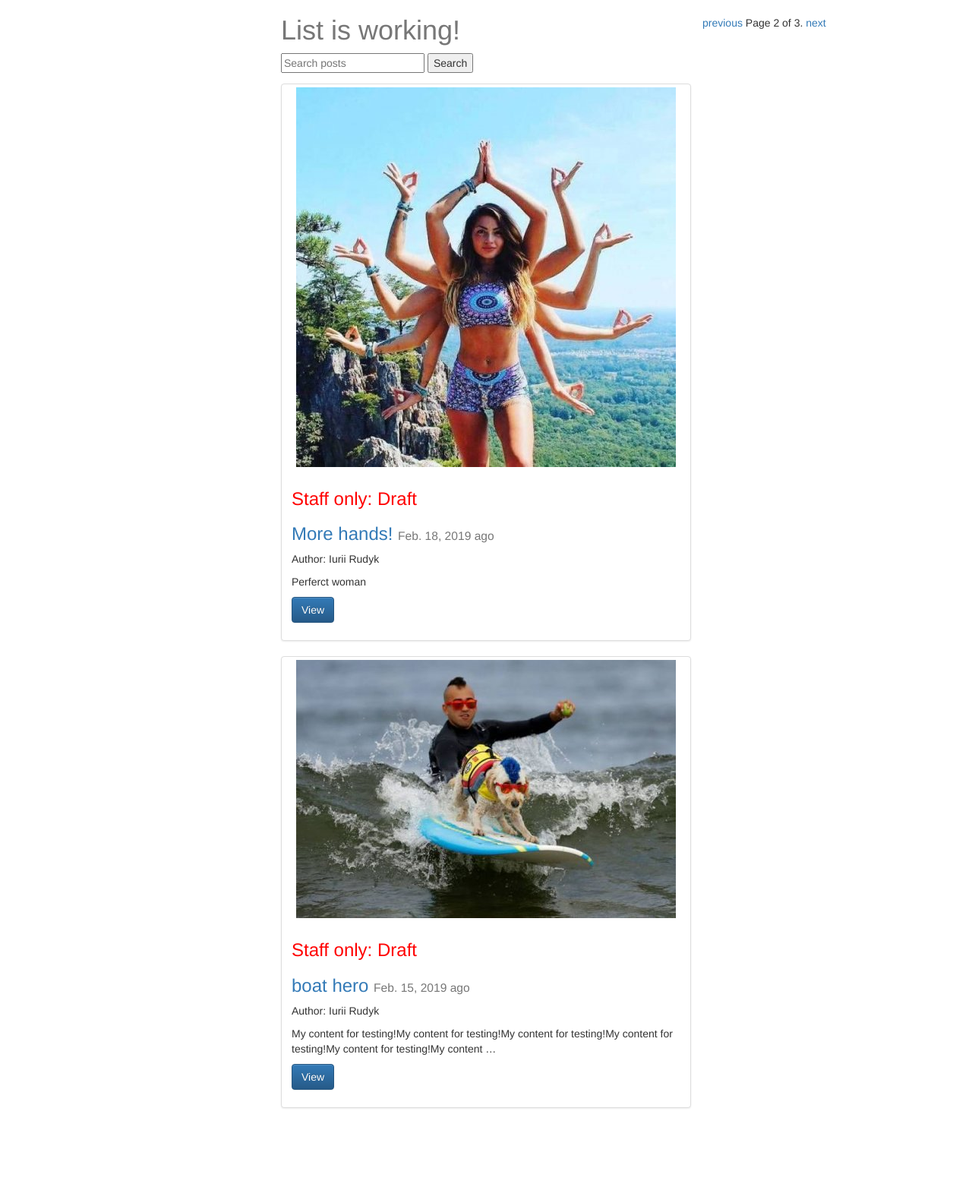
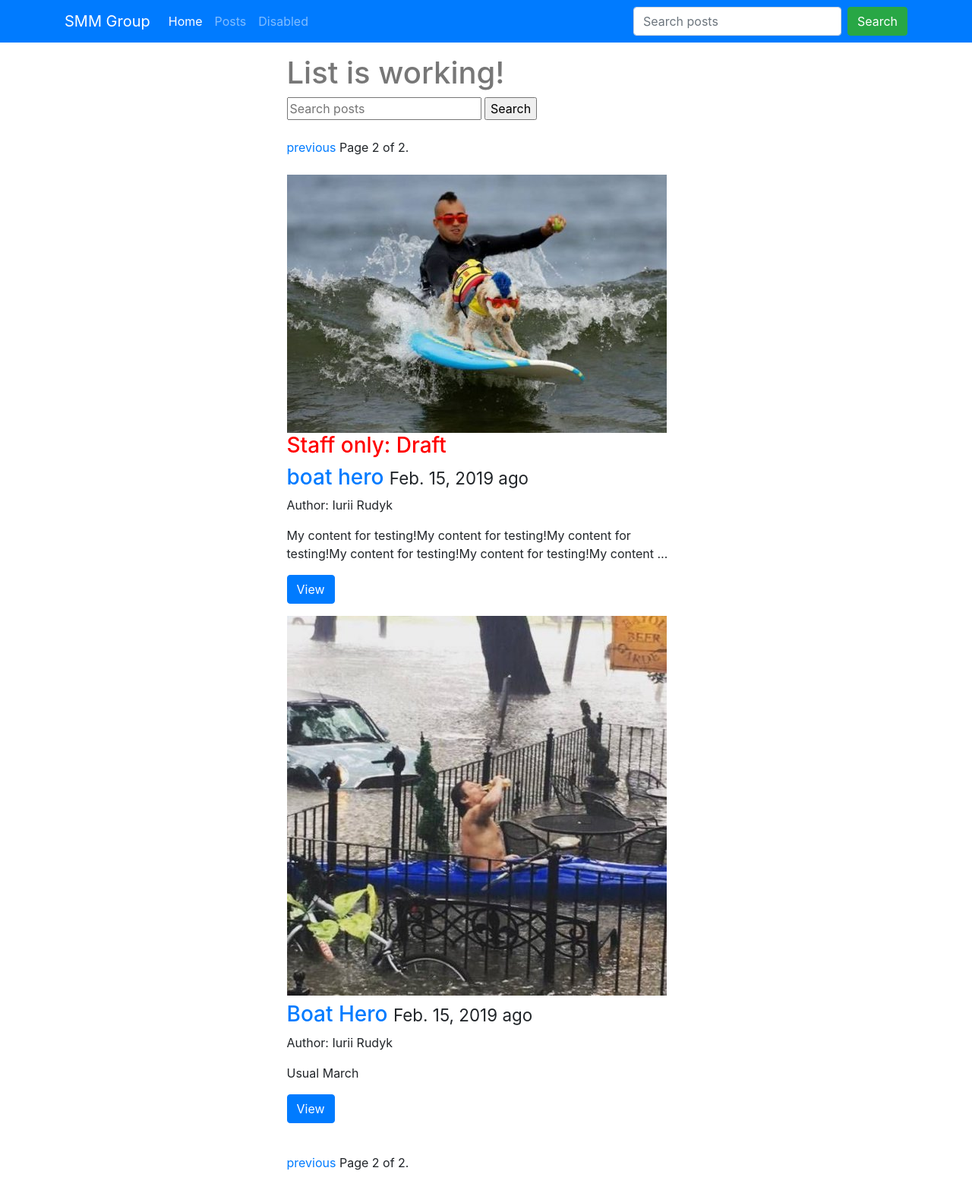
Before and after one commit to Rudyk-Iurii/djangosite1.9, a Django app: page /posts/?page=2 in a window 1280 px wide. Shown: the whole page at 76% size. Before the commit the page ends 1460 px from the top, so only its background shows below. Run offline with Django 3.2, Linux system fonts and the light colour scheme; a user stored in the database is signed in; data comes from the database, SQL or seed files in the repository; both versions use the stored data as it was after the commit; some libraries are stand-ins or nearby versions.

Commit message:
updated by old project. global fix + css

```diff
--- a/src/posts/views.py
+++ b/src/posts/views.py
@@ -60,7 +60,7 @@ def post_list(request):
             Q(user__first_name__icontains=query)|
             Q(user__last_name__icontains=query)
         ).distinct()
-    paginator = Paginator(queryset_list, 2) # Show 25 contacts per page
+    paginator = Paginator(queryset_list, 3) # Show 25 contacts per page
     page_request_var = "page"
     page = request.GET.get(page_request_var)
     try:
--- a/src/static/css/base.css
+++ b/src/static/css/base.css
@@ -1,3 +1,6 @@
 h1 {
     color: #777777;
 }
+.text-allign-center{
+      text-align: center;
+    }
--- a/src/templates/base.html
+++ b/src/templates/base.html
@@ -4,8 +4,8 @@
 <head>
 <title>{% block head_title %}Try Django 1.9{% endblock head_title %}</title>
 
-    <!-- Latest compiled and minified CSS -->
-<link rel="stylesheet" href="https://maxcdn.bootstrapcdn.com/bootstrap/3.3.7/css/bootstrap.min.css" integrity="sha384-BVYiiSIFeK1dGmJRAkycuHAHRg32OmUcww7on3RYdg4Va+PmSTsz/K68vbdEjh4u" crossorigin="anonymous">
+        <!-- Latest compiled and minified CSS -->
+    <link rel="stylesheet" href="https://maxcdn.bootstrapcdn.com/bootstrap/3.3.7/css/bootstrap.min.css" integrity="sha384-BVYiiSIFeK1dGmJRAkycuHAHRg32OmUcww7on3RYdg4Va+PmSTsz/K68vbdEjh4u" crossorigin="anonymous">
 
 <!-- Optional theme -->
 <link rel="stylesheet" href="https://maxcdn.bootstrapcdn.com/bootstrap/3.3.7/css/bootstrap-theme.min.css" integrity="sha384-rHyoN1iRsVXV4nD0JutlnGaslCJuC7uwjduW9SVrLvRYooPp2bWYgmgJQIXwl/Sp" crossorigin="anonymous">
--- a/src/templates/base1.html
+++ b/src/templates/base1.html
@@ -12,7 +12,14 @@
     <!--<link rel="canonical" href="https://getbootstrap.com/docs/4.3/examples/navbar-static/">-->
 
 
- {% include 'head_css.html' %}
+      {% include 'head_css.html' %}
+      <style>
+          {% block style %}
+
+
+          {% endblock %}
+      </style>
+
 
   </head>
 
@@ -23,11 +30,13 @@
 <div class="container">
   {% block jumbotron %}
   {% endblock %}
-
-  {% block content %}
-  {% endblock %}
 </div>
 
+<div class="container"  >
+{% block content %}
+  <!--code from post_list-->
+{% endblock %}
+</div>
 
  {% include 'javascript.html' %}
 
--- a/src/templates/head_css.html
+++ b/src/templates/head_css.html
@@ -23,3 +23,4 @@
 
 <link href="{% static 'css/bootstrap.min.css' %}" rel="stylesheet" >
 <link href="{% static 'css/navbar-top-fixed.css' %}" rel="stylesheet">
+<link href="{% static 'css/base.css' %}" rel="stylesheet">
--- a/src/templates/navbar.html
+++ b/src/templates/navbar.html
@@ -3,24 +3,24 @@
 
 <nav class="navbar navbar-expand-md navbar-dark bg-primary mb-3">
   <div class="container">
-    <a class="navbar-brand" href="#">SMM Group</a>
+    <a class="navbar-brand" href="{% url 'home' %}">SMM Group</a>
     <button class="navbar-toggler" type="button" data-toggle="collapse" data-target="#navbarCollapse" aria-controls="navbarCollapse" aria-expanded="false" aria-label="Toggle navigation">
       <span class="navbar-toggler-icon"></span>
     </button>
     <div class="collapse navbar-collapse" id="navbarCollapse">
       <ul class="navbar-nav mr-auto">
         <li class="nav-item active">
-          <a class="nav-link" href="#">Home <span class="sr-only">(current)</span></a>
+          <a class="nav-link" href="{% url 'home' %}">Home <span class="sr-only">(current)</span></a>
         </li>
         <li class="nav-item">
-          <a class="nav-link" href="/posts/">Posts</a>
+          <a class="nav-link" href="/posts">Posts</a>
         </li>
         <li class="nav-item">
-          <a class="nav-link disabled" href="#" tabindex="-1" aria-disabled="true">Disabled</a>
+          <a class="nav-link" href="{% url 'about' %}" tabindex="-1" aria-disabled="false">Disabled</a>
         </li>
       </ul>
-      <form class="form-inline mt-2 mt-md-0">
-        <input class="form-control mr-sm-2" type="text" placeholder="Search" aria-label="Search">
+      <form class="form-inline mt-2 mt-md-0" action="/posts">
+        <input class="form-control mr-sm-2" type="text" name="q" placeholder="Search posts" value="{{ request.GET.q }}">
         <button class="btn btn-success my-2 my-sm-0" type="submit">Search</button>
       </form>
     </div>
--- a/src/templates/post_detail.html
+++ b/src/templates/post_detail.html
@@ -1,4 +1,4 @@
-{% extends "base.html" %}
+{% extends "base1.html" %}
 {% load urlify %}
 
 {% block head_title %}
@@ -8,7 +8,7 @@
 
 
 {% block content %}
-<div class="col-sm-6 col-sm-offset-3">
+<div class="col-sm-6 offset-3">
 
 
     <img src="{{ instance.image.url }}" class = "img-responsive">
--- a/src/templates/post_list.html
+++ b/src/templates/post_list.html
@@ -1,20 +1,35 @@
-{% extends "base.html" %}
+{% extends "base1.html" %}
 {% block content %}
 
-<div class="col-sm-6 col-sm-offset-3">
+<div class="col-sm-6 offset-sm-3">
     <h1>{{ title }} is working!</h1>
     <form method="GET" action="">
         <input type="text" name="q" placeholder="Search posts" value="{{ request.GET.q }}">
         <input type="submit" value="Search">
-</form>
+    </form><br>
+        <div class="pagination">
+    <span class="step-links">
+        {% if object_list.has_previous %}
+            <a href="?{{ page_request_var }}={{ object_list.previous_page_number }}{% if request.GET.q %}&q={{ request.GET.q }}{% endif %}">previous</a>
+        {% endif %}
+
+        <span class="current">
+            Page {{ object_list.number }} of {{ object_list.paginator.num_pages }}.
+        </span>
+
+        {% if object_list.has_next %}
+            <a href="?{{ page_request_var }}={{ object_list.next_page_number }}{% if request.GET.q %}&q={{ request.GET.q }}{% endif %}">next</a>
+        {% endif %}
+    </span>
+    </div><br>
     {% for obj in object_list %}
     <div class="row">
 
 
         <div class="col-sm-12">
-    <div class="thumbnail">
+            <div class="thumbnail" >
                 {% if obj.image %}
-        <img src="{{ obj.image.url }}" class = "img-responsive">
+                <img src="{{ obj.image.url }}" class = "img-responsive" style="max-width: 500px">
                 {% endif %}
                 <!--<img src="..." alt="...">-->
                 <div class="caption">
@@ -32,9 +47,7 @@
     </div>
 
 
-{% endfor %}
-</div>
-
+    {% endfor %}<br>
       <div class="pagination">
     <span class="step-links">
         {% if object_list.has_previous %}
@@ -51,4 +64,7 @@
     </span>
     </div>
 
+</div><br>
+
+
 {% endblock content %}
--- a/src/trydjango19/urls.py
+++ b/src/trydjango19/urls.py
@@ -23,7 +23,8 @@ urlpatterns = [
     url(r'^admin/', admin.site.urls),
     url(r'^posts/', include("posts.urls", namespace='posts')),
     url(r'^$', "newsletter.views.home", name='home'),
-    url(r'^contact/$', "newsletter.views.contact", name='contact')
+    url(r'^contact/$', "newsletter.views.contact", name='contact'),
+    url(r'^about/$', "trydjango19.views.about", name='about'),
     #url(r'^posts/$', "<appname>.views.<function_name>"),
 ]
 
--- /dev/null
+++ b/src/trydjango19/views.py
@@ -0,0 +1,5 @@
+from django.shortcuts import render
+
+# Create your views here.
+def about(request):
+    return render(request, "about.html", {})
```
Also changed, not shown: src/templates/about.html (added, +7 -0 lines), src/templates/forms.html (+8 -11 lines), src/templates/home.html (+21 -5 lines), src/templates/post_form.html (+5 -5 lines), media_cdn/None/kartinki-prikolnye-kartinki-smeshnye-kartinki-fotoprikoly_9796224330.jpg (added), media_cdn/None/kartinki-prikolnye-kartinki-smeshnye-kartinki-fotoprikoly_9796224330_H0qzuzD.jpg (added), src/db.sqlite3, 2 other files. Lines whose indentation alone changed are shown as unchanged.
